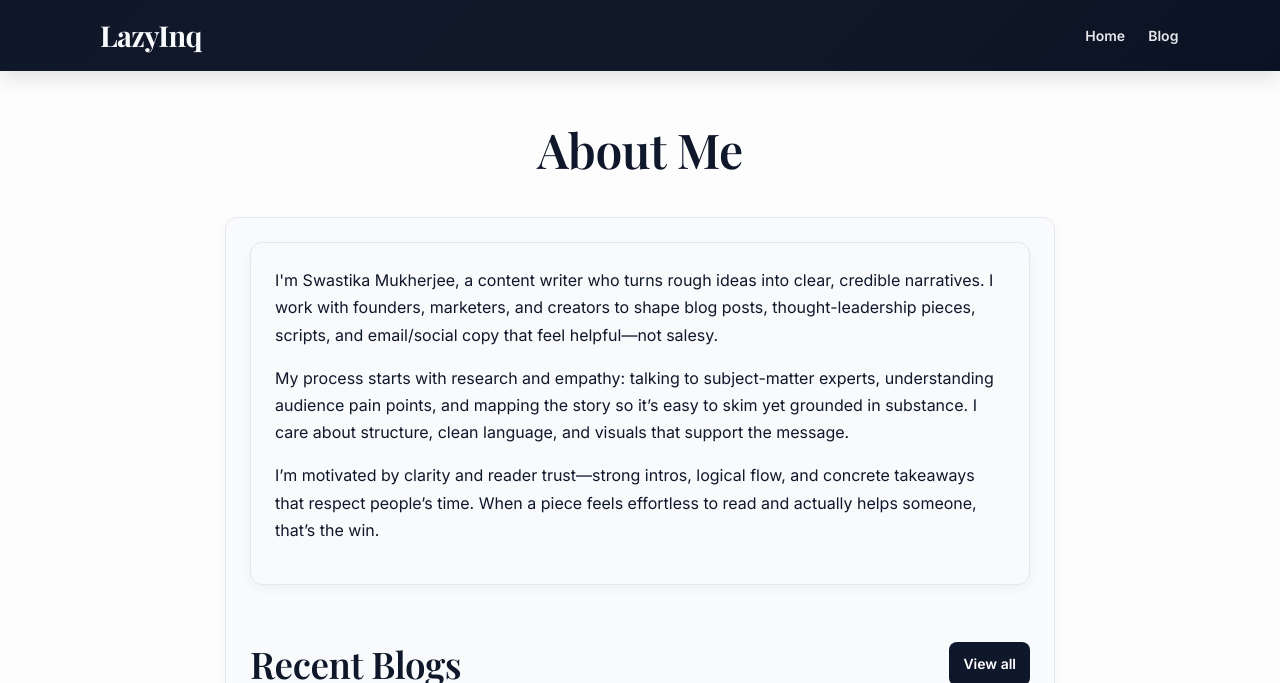
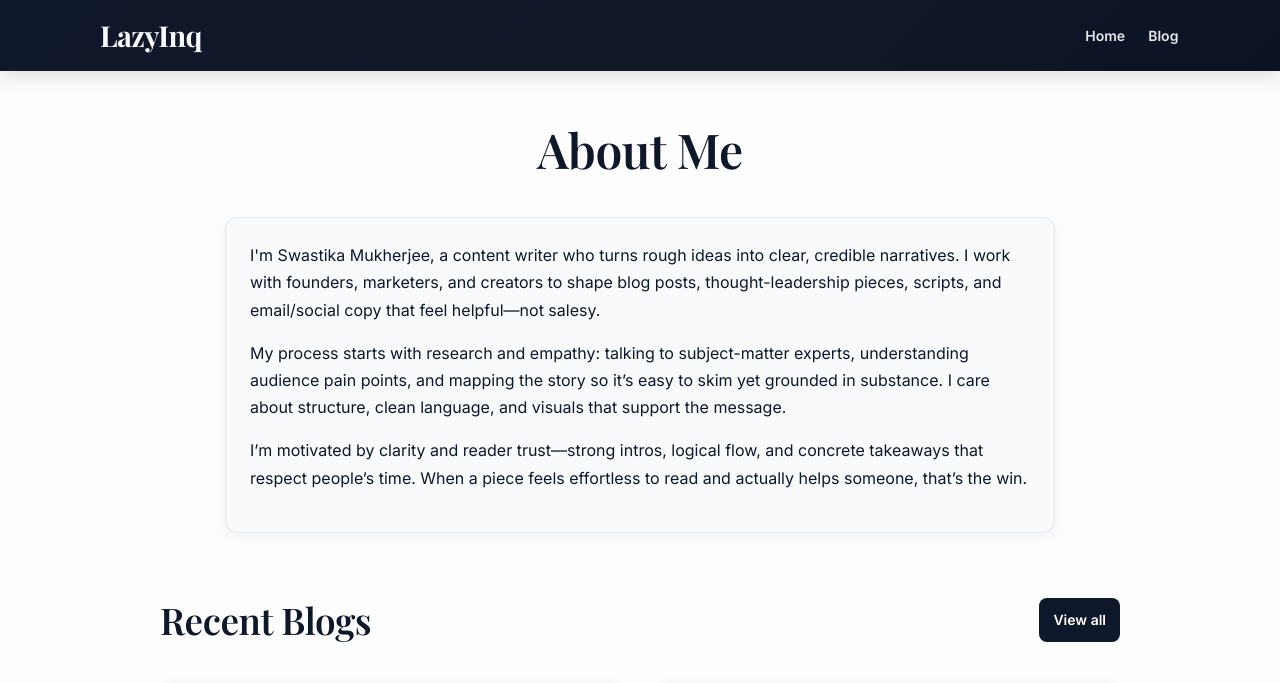
Before and after one commit to ashukid/ashukid.github.io, a Jekyll site: the page built from index.md, in a window 1280 px wide. Shown: the top 683 px of the page. Built offline with Jekyll 4.4.1, drawn with Linux system fonts in a browser that asks for light colours; some of the changed text lies outside the part shown; grey boxes are pictures that could not be loaded.

Commit message:
removed duplicate recent blogs section

```diff
--- a/assets/main.scss
+++ b/assets/main.scss
@@ -335,7 +335,7 @@ p, li {
   padding: 1.5rem;
   box-shadow: 0 4px 12px rgba(0, 0, 0, 0.04);
   max-width: 780px;
-  margin: 0 auto 2rem auto;
+  margin: 0 auto 3.5rem auto;
 
   p {
     margin-bottom: 1rem;
--- a/index.md
+++ b/index.md
@@ -3,44 +3,8 @@ layout: home
 title: About Me
 ---
 
+<p>I'm Swastika Mukherjee, a content writer who turns rough ideas into clear, credible narratives. I work with founders, marketers, and creators to shape blog posts, thought-leadership pieces, scripts, and email/social copy that feel helpful—not salesy.</p>
 
-<section class="home-about">
-  <p>I'm Swastika Mukherjee, a content writer who turns rough ideas into clear, credible narratives. I work with founders, marketers, and creators to shape blog posts, thought-leadership pieces, scripts, and email/social copy that feel helpful—not salesy.</p>
+<p>My process starts with research and empathy: talking to subject-matter experts, understanding audience pain points, and mapping the story so it’s easy to skim yet grounded in substance. I care about structure, clean language, and visuals that support the message.</p>
 
-  <p>My process starts with research and empathy: talking to subject-matter experts, understanding audience pain points, and mapping the story so it’s easy to skim yet grounded in substance. I care about structure, clean language, and visuals that support the message.</p>
-
-  <p>I’m motivated by clarity and reader trust—strong intros, logical flow, and concrete takeaways that respect people’s time. When a piece feels effortless to read and actually helps someone, that’s the win.</p>
-</section>
-
-<section class="home-blogs">
-  <div class="home-blogs-header">
-    <h2>Recent Blogs</h2>
-    <a class="button" href="{{ '/blogs/' | relative_url }}">View all</a>
-  </div>
-
-  {%- if site.posts.size > 0 -%}
-    <div class="home-blogs-list">
-      {%- for post in site.posts limit:3 -%}
-      <a class="home-blog-item" href="{{ post.url | relative_url }}">
-        <div class="home-blog-image">
-          {%- if post.image -%}
-          <img src="{{ post.image }}" alt="{{ post.title | escape }}" loading="lazy">
-          {%- else -%}
-          <div class="home-blog-placeholder">✦</div>
-          {%- endif -%}
-        </div>
-        <div class="home-blog-content">
-          <h3>{{ post.title | escape }}</h3>
-          {%- if post.excerpt -%}
-          <p>{{ post.excerpt | strip_html | truncatewords: 26 }}</p>
-          {%- endif -%}
-          <span class="home-blog-date">
-            {%- assign date_format = site.minima.date_format | default: "%b %-d, %Y" -%}
-            {{ post.date | date: date_format }}
-          </span>
-        </div>
-      </a>
-      {%- endfor -%}
-    </div>
-  {%- endif -%}
-</section>
+<p>I’m motivated by clarity and reader trust—strong intros, logical flow, and concrete takeaways that respect people’s time. When a piece feels effortless to read and actually helps someone, that’s the win.</p>
```
Also changed, not shown: 3 other files.
